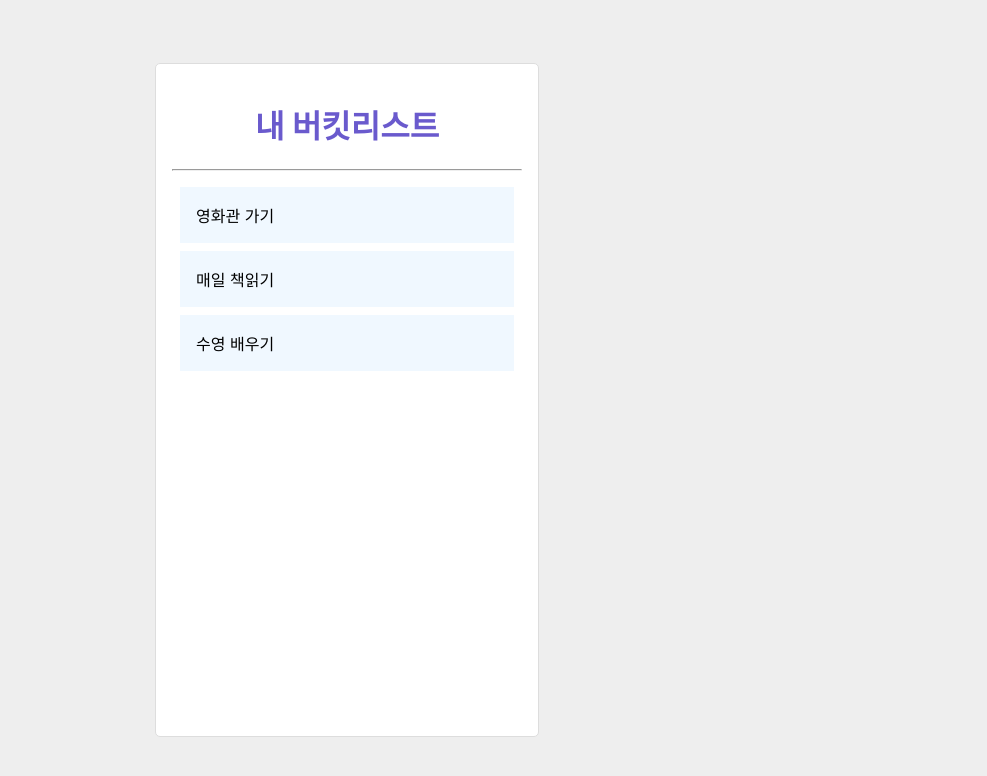
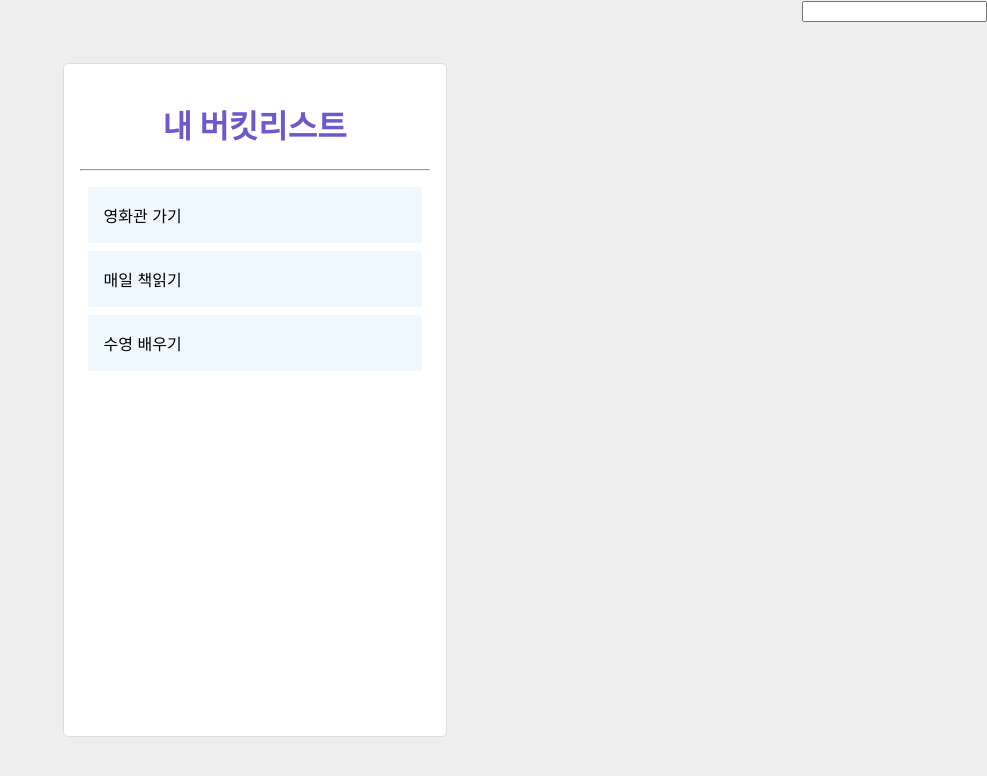
Before and after one commit to Taeeon-kim/toyProject, a React (Create React App) app in the folder bucket_list/: page / in a window 1280 px wide. Shown: the top 776 px of the page, without its empty margins (293-1280 px from the left). Built offline with nearby package versions, Linux system fonts and the light colour scheme.

Commit message:
Ref추가

```diff
--- a/bucket_list/src/App.js
+++ b/bucket_list/src/App.js
@@ -16,21 +16,17 @@ constructor(props){                         // 클래스이므로 초기화해
   this.state ={                               // 내 컴포넌트가 가지고있는 데이터, App 클래스에 state 라는 데이터를 넣어줌
      list : ["영화관 가기", "매일 책읽기", "수영 배우기"],
   }
+  this.text = React.createRef();
+}
+componentDidMount(){
+  console.log(this.text)
+  console.log(this.text.current.value)
 }
 
 render(){    //랜더는 필수적으로 있어야함
-  console.log(this.state.list);
+  console.log(this.text.current)
   return(
     <div className = "App">
-      {/* <MyStyled Bg_color={"red"}>
-        <p>i'm here</p>
-      </MyStyled> */}
-      {/* <div className="container">
-        {/* <MyStyled list={this.state.list} Bg_color={"red"} >
-            <h1>내 버킷리스트 </h1>
-            <hr class ="line"/>
-        </MyStyled>
-      </div> */}
 
       <Container className="container">
         <Title>내 버킷리스트 </Title>
@@ -38,6 +34,14 @@ render(){    //랜더는 필수적으로 있어야함
         <Line/>
         <BucketList list={this.state.list} />  {/*어떤 이름으로 넘겨줄지 적어주고 해당하는 데이터를 넣어줌, 이때 BucketList.js로 넘거가기때문에 매개변수 props에 들어간다*/}
       </Container>
+
+      <div>
+        <input type="text" ref={this.text}
+        onChange={() =>{ console.log(this.text.current.value)
+        }
+        }/>
+      </div>
+
 
     </div>
   );
--- a/bucket_list/src/BucketList.js
+++ b/bucket_list/src/BucketList.js
@@ -16,11 +16,12 @@ const BucketList = (props) => {
 
 // Quiz 1: my_list에 ['a', 'b', 'c'] 대신 부모 컴포넌트가 넘겨준 값을 넣으려면 어떻게 해야할까요?
 const my_lists = props.list;
-
-console.log(props.list);
+const my_wrap = React.useRef(null);
+console.log(my_wrap);
+setTimeout(() => { console.log(my_wrap) }, 1000);
 // 컴포넌트가 뿌려줄 ui 요소(리엑트 엘리먼트라고 불러요.)를 반환해줍니다.
 return (
-<div>
+<div ref={my_wrap}>
 {
 // js의 내장 함수 중 하나인 map입니다. 리스트의 갯수만큼 => 오른쪽 구문을 반복해요.
 // 자세한 사용법은 아래 링크를 확인해주세요.
```
